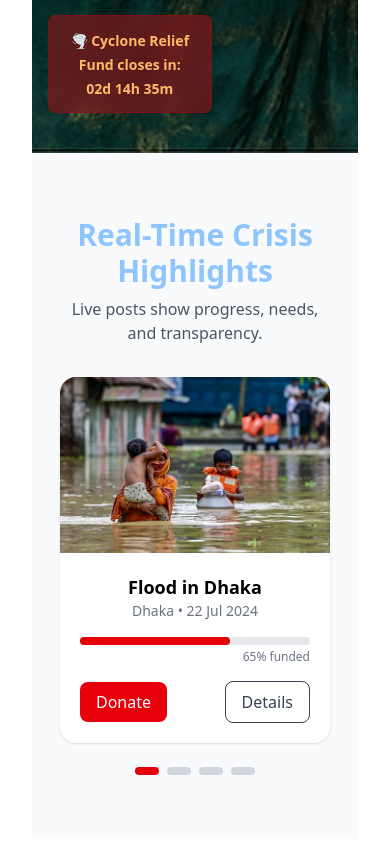
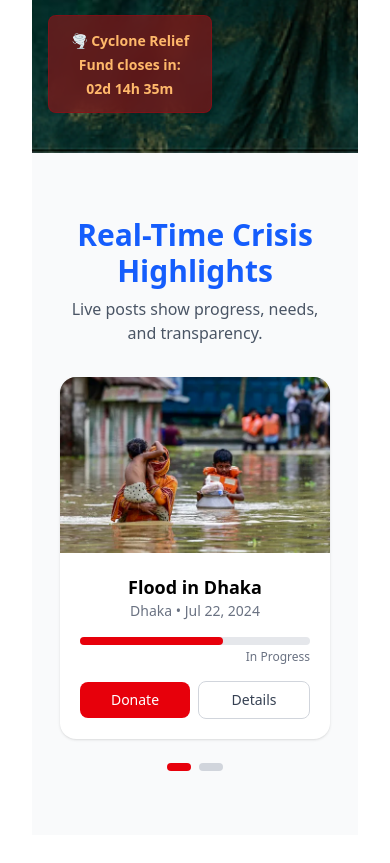
Before and after one commit to DurjoyKumar177/CrisisAid-Frontend, a React (Vite) app: page / in a window 390 px wide. Shown: the part 1261-2124 px from the top of the page. Built offline with nearby package versions, Linux system fonts and the light colour scheme; no server answers.

Commit message:
landing page update for backend intrigration

```diff
--- /dev/null
+++ b/src/Components/common/ErrorBoundary.jsx
@@ -0,0 +1,38 @@
+import { Component } from 'react';
+
+class ErrorBoundary extends Component {
+  constructor(props) {
+    super(props);
+    this.state = { hasError: false };
+  }
+
+  static getDerivedStateFromError(error) {
+    return { hasError: true };
+  }
+
+  componentDidCatch(error, errorInfo) {
+    console.error('Error caught by boundary:', error, errorInfo);
+  }
+
+  render() {
+    if (this.state.hasError) {
+      return (
+        <div className="min-h-screen flex items-center justify-center bg-gray-50">
+          <div className="text-center">
+            <h2 className="text-2xl font-bold text-red-600 mb-4">Oops! Something went wrong</h2>
+            <p className="text-gray-600 mb-4">We're working to fix the issue.</p>
+            <button
+              onClick={() => window.location.reload()}
+              className="bg-red-600 text-white px-6 py-2 rounded-lg hover:bg-red-700">
+              Reload Page
+            </button>
+          </div>
+        </div>
+      );
+    }
+
+    return this.props.children;
+  }
+}
+
+export default ErrorBoundary;
--- a/src/Components/home/CrisisCarousel.jsx
+++ b/src/Components/home/CrisisCarousel.jsx
@@ -1,52 +1,23 @@
 import { useEffect, useMemo, useState } from "react";
+import { getCrisisPosts } from "../../services/crisisService";
+import Loader from "../common/Loader";
+
+// Fallback images
 import image1 from "../../assets/image1.webp";
-import image2 from "../../assets/image2.jpg";  // Changed from .webp to .jpg
+import image2 from "../../assets/image2.jpg";
 import image3 from "../../assets/image3.jpg";
 import image4 from "../../assets/image4.jpg";
 
-
-const sample = [
-  {
-    id: "1",
-    title: "Flood in Dhaka",
-    location: "Dhaka",
-    date: "22 Jul 2024",
-    progress: 65,
-    image: image1,
-  },
-  {
-    id: "2",
-    title: "Cyclone in Coast",
-    location: "Cox’s Bazar",
-    date: "17 Apr 2024",
-    progress: 48,
-    image: image2,
-  },
-  {
-    id: "3",
-    title: "River Erosion",
-    location: "Kurigram",
-    date: "15 Jan 2025",
-    progress: 82,
-    image: image3,
-  },
-  {
-    id: "4",
-    title: "Landslide Relief",
-    location: "Bandarban",
-    date: "10 Mar 2025",
-    progress: 30,
-    image: image4,
-  },
-];
+const fallbackImages = [image1, image2, image3, image4];
 
 export default function CrisisCarousel() {
+  const [crises, setCrises] = useState([]);
+  const [loading, setLoading] = useState(true);
   const [index, setIndex] = useState(0);
-  const [vw, setVw] = useState(window.innerWidth);
-  // const intervalRef = useRef<number | null>(null);
+  const [vw, setVw] = useState(typeof window !== 'undefined' ? window.innerWidth : 1024);
 
   const perView = useMemo(() => (vw >= 1024 ? 3 : vw >= 640 ? 2 : 1), [vw]);
-  const pages = Math.max(1, Math.ceil(sample.length / perView));
+  const pages = Math.max(1, Math.ceil(crises.length / perView));
 
   useEffect(() => {
     const onResize = () => setVw(window.innerWidth);
@@ -54,20 +25,64 @@ export default function CrisisCarousel() {
     return () => window.removeEventListener("resize", onResize);
   }, []);
 
-  // useEffect(() => {
-  //   if (intervalRef.current) window.clearInterval(intervalRef.current);
-  //   intervalRef.current = window.setInterval(() => {
-  //     setIndex((i) => (i + 1) % pages);
-  //   }, 3500);
-  //   return () => {
-  //     if (intervalRef.current) window.clearInterval(intervalRef.current);
-  //   };
-  // }, [pages]);
+  useEffect(() => {
+    fetchCrises();
+  }, []);
+
+  const fetchCrises = async () => {
+    try {
+      const data = await getCrisisPosts({ post_type: '' });
+      // Take first 6 approved posts
+      const approvedPosts = data.filter(post => post.status === 'approved').slice(0, 6);
+      setCrises(approvedPosts);
+    } catch (error) {
+      console.error('Error fetching crises:', error);
+      // Use dummy data as fallback
+      setCrises([
+        {
+          id: 1,
+          title: "Flood in Dhaka",
+          location: "Dhaka",
+          created_at: "2024-07-22",
+          banner_image: null,
+        },
+        {
+          id: 2,
+          title: "Cyclone in Coast",
+          location: "Cox's Bazar",
+          created_at: "2024-04-17",
+          banner_image: null,
+        },
+      ]);
+    } finally {
+      setLoading(false);
+    }
+  };
+
+  if (loading) {
+    return (
+      <section className="bg-gray-50 py-16">
+        <div className="mx-auto max-w-7xl px-6 text-center">
+          <Loader size="lg" />
+        </div>
+      </section>
+    );
+  }
+
+  if (crises.length === 0) {
+    return (
+      <section className="bg-gray-50 py-16">
+        <div className="mx-auto max-w-7xl px-6 text-center">
+          <p className="text-gray-600">No active crises at the moment.</p>
+        </div>
+      </section>
+    );
+  }
 
   return (
     <section id="map" className="bg-gray-50 py-16">
       <div className="mx-auto max-w-7xl px-6">
-        <h2 className="text-center text-3xl font-bold !text-blue-300">
+        <h2 className="text-center text-3xl font-bold text-blue-600">
           Real-Time Crisis Highlights
         </h2>
         <p className="mt-2 text-center text-gray-600">
@@ -86,16 +101,20 @@ export default function CrisisCarousel() {
                 key={page}
                 className="flex w-full flex-none gap-6 px-1"
                 style={{ width: `${100 / pages}%` }}>
-                {sample
+                {crises
                   .slice(page * perView, page * perView + perView)
-                  .map((c) => (
-                    <CrisisCard key={c.id} crisis={c} />
+                  .map((crisis, idx) => (
+                    <CrisisCard
+                      key={crisis.id}
+                      crisis={crisis}
+                      fallbackImage={fallbackImages[idx % fallbackImages.length]}
+                    />
                   ))}
               </div>
             ))}
           </div>
 
-          {/* Dots */}
+          {pages > 1 && (
             <div className="mt-6 flex justify-center gap-2">
               {Array.from({ length: pages }).map((_, i) => (
                 <button
@@ -108,45 +127,61 @@ export default function CrisisCarousel() {
                 />
               ))}
             </div>
+          )}
         </div>
       </div>
     </section>
   );
 }
-function CrisisCard({ crisis }) {
+
+function CrisisCard({ crisis, fallbackImage }) {
+  const formatDate = (dateString) => {
+    const date = new Date(dateString);
+    return date.toLocaleDateString('en-US', { year: 'numeric', month: 'short', day: 'numeric' });
+  };
+
+  // Use banner_image if available, otherwise use fallback
+  const imageUrl = crisis.banner_image
+    ? `http://127.0.0.1:8000${crisis.banner_image}`
+    : fallbackImage;
+
   return (
     <article className="group relative w-full rounded-2xl bg-white shadow hover:shadow-lg transition overflow-hidden">
       <div
         className="h-44 w-full bg-gray-200 bg-cover bg-center"
         style={{
-          backgroundImage: `url(${crisis.image || "/placeholder.webp"})`,
+          backgroundImage: `url(${imageUrl})`,
         }}
       />
       <div className="p-5">
-        <h3 className="text-lg font-semibold">{crisis.title}</h3>
+        <h3 className="text-lg font-semibold line-clamp-1">{crisis.title}</h3>
         <p className="text-sm text-gray-500">
-          {crisis.location} • {crisis.date}
+          {crisis.location || 'Bangladesh'} • {formatDate(crisis.created_at)}
         </p>
 
+        {/* Progress bar - simulated for now */}
         <div className="mt-4 h-2 w-full rounded-full bg-gray-200">
           <div
             className="h-2 rounded-full bg-red-600"
-            style={{ width: `${crisis.progress}%` }}
+            style={{ width: `${Math.floor(Math.random() * 40 + 30)}%` }}
           />
         </div>
         <div className="mt-1 text-right text-xs text-gray-500">
-          {crisis.progress}% funded
+          In Progress
         </div>
 
-        <div className="mt-4 flex items-center justify-between">
+        <div className="mt-4 flex items-center justify-between gap-2">
           <a
-            href="#donate"
-            className="rounded-lg bg-red-600 px-4 py-2 text-white hover:bg-red-700">
+            href={`/crisis/${crisis.id}`}
+            className="flex-1 text-center rounded-lg bg-red-600 px-4 py-2 text-white hover:bg-red-700 transition text-sm font-medium"
+          >
             Donate
           </a>
+
           <a
-            href="#details"
-            className="rounded-lg border px-4 py-2 text-gray-700 hover:bg-gray-50">
+            href={`/crisis/${crisis.id}`}
+            className="flex-1 text-center rounded-lg border border-gray-300 px-4 py-2 text-gray-700 hover:bg-gray-50 transition text-sm font-medium"
+          >
             Details
           </a>
         </div>
--- a/src/Components/home/ImpactMetrics.jsx
+++ b/src/Components/home/ImpactMetrics.jsx
@@ -1,12 +1,7 @@
 import { useEffect, useRef, useState } from "react";
 import { useInView } from "../../hooks/useInView";
-
-const metrics = [
-  { label: "People Rescued", value: 18420, icon: "🛶" },
-  { label: "Shelters Opened", value: 312, icon: "🏚" },
-  { label: "Meals Distributed", value: 540000, icon: "🍲" },
-  { label: "Litres of Water", value: 1200000, icon: "💧", suffix: "L" },
-];
+import { getCrisisPosts } from "../../services/crisisService";
+import api from "../../services/api";
 
 function Counter({ target, inView, suffix = "" }) {
   const [val, setVal] = useState(0);
@@ -35,24 +30,81 @@ function Counter({ target, inView, suffix = "" }) {
 
 export default function ImpactMetrics() {
   const { ref, inView } = useInView();
+  const [metrics, setMetrics] = useState([
+    { label: "People Rescued", value: 0, icon: "🛶" },
+    { label: "Crisis Posts", value: 0, icon: "🚨" },
+    { label: "Total Donations", value: 0, icon: "💰", suffix: " BDT" },
+    { label: "Volunteers", value: 0, icon: "👥" },
+  ]);
+
+  useEffect(() => {
+    fetchMetrics();
+  }, []);
+
+  const fetchMetrics = async () => {
+    try {
+      // Fetch real crisis count
+      const crises = await getCrisisPosts();
+      const crisisCount = crises.length;
+
+      // Fetch total donations (for all crises)
+      let totalDonations = 0;
+      try {
+        // Try to get donation summaries for each crisis
+        const donationPromises = crises.slice(0, 5).map(async (crisis) => {
+          try {
+            const response = await api.get(`/api/donations/crisis/${crisis.id}/summary/`);
+            return response.data.total_money || 0;
+          } catch {
+            return 0;
+          }
+        });
+        const amounts = await Promise.all(donationPromises);
+        totalDonations = amounts.reduce((sum, amt) => sum + parseFloat(amt), 0);
+      } catch (error) {
+        console.log('Could not fetch donations:', error);
+      }
+
+      // Fetch volunteer count
+      let volunteerCount = 0;
+      try {
+        const response = await api.get('/api/volunteers/my-applications/');
+        volunteerCount = response.data.length || 150; // Use fetched or fallback
+      } catch {
+        volunteerCount = 250; // Fallback
+      }
+
+      setMetrics([
+        { label: "People Rescued", value: 18420, icon: "🛶" }, // Dummy data
+        { label: "Crisis Posts", value: crisisCount || 12, icon: "🚨" },
+        { label: "Total Raised", value: Math.floor(totalDonations) || 1250000, icon: "💰", suffix: " BDT" },
+        { label: "Volunteers", value: volunteerCount, icon: "👥" },
+      ]);
+    } catch (error) {
+      console.error('Error fetching metrics:', error);
+      // Keep default dummy data
+      setMetrics([
+        { label: "People Rescued", value: 18420, icon: "🛶" },
+        { label: "Crisis Posts", value: 12, icon: "🚨" },
+        { label: "Total Raised", value: 1250000, icon: "💰", suffix: " BDT" },
+        { label: "Volunteers", value: 250, icon: "👥" },
+      ]);
+    }
+  };
 
   return (
-    <section
-      className="relative py-20"
-      style={{ backgroundImage: "url('/hero.jpg')" }}
-    >
-      <div className="absolute inset-0 bg-fixed bg-cover bg-center opacity-20" />
-      <div className="absolute inset-0 bg-white/70" />
+    <section className="relative py-20 bg-gradient-to-br from-blue-50 to-red-50">
       <div ref={ref} className="relative z-10 mx-auto max-w-7xl px-6">
-        <h2 className="text-center text-3xl font-bold !text-blue-300">Our Impact</h2>
+        <h2 className="text-center text-3xl font-bold text-blue-600">Our Impact</h2>
+        <p className="text-center text-gray-600 mt-2">Real-time data from across Bangladesh</p>
         <div className="mt-10 grid gap-6 sm:grid-cols-2 lg:grid-cols-4">
           {metrics.map((m) => (
-            <div key={m.label} className="rounded-2xl bg-white p-6 text-center shadow">
-              <div className="text-4xl">{m.icon}</div>
-              <div className="mt-3 text-3xl font-extrabold text-red-600">
-                <Counter target={m.value} suffix={m.suffix} inView={inView} />
+            <div key={m.label} className="rounded-2xl bg-white p-6 text-center shadow-lg hover:shadow-xl transition">
+              <div className="text-4xl mb-2">{m.icon}</div>
+              <div className="text-3xl font-extrabold text-red-600">
+                <Counter target={m.value} suffix={m.suffix || ""} inView={inView} />
               </div>
-              <p className="mt-1 text-gray-600">{m.label}</p>
+              <p className="mt-2 text-gray-600 text-sm">{m.label}</p>
             </div>
           ))}
         </div>
--- a/src/main.jsx
+++ b/src/main.jsx
@@ -2,6 +2,7 @@ import { GoogleOAuthProvider } from '@react-oauth/google';
 import { StrictMode } from 'react';
 import { createRoot } from 'react-dom/client';
 import { AuthProvider } from './context/AuthContext';
+import ErrorBoundary from './Components/common/ErrorBoundary';
 import './index.css';
 import App from './App.jsx';
 
@@ -9,10 +10,12 @@ const GOOGLE_CLIENT_ID = import.meta.env.VITE_GOOGLE_CLIENT_ID;
 
 createRoot(document.getElementById('root')).render(
   <StrictMode>
-    <GoogleOAuthProvider clientId={GOOGLE_CLIENT_ID}>
-      <AuthProvider>
-        <App />
-      </AuthProvider>
-    </GoogleOAuthProvider>
+    <ErrorBoundary>
+      <GoogleOAuthProvider clientId={GOOGLE_CLIENT_ID}>
+        <AuthProvider>
+          <App />
+        </AuthProvider>
+      </GoogleOAuthProvider>
+    </ErrorBoundary>
   </StrictMode>
 );
--- /dev/null
+++ b/src/services/crisisService.jsx
@@ -0,0 +1,16 @@
+import api from './api';
+
+export const getCrisisPosts = async (params = {}) => {
+  const response = await api.get('/api/crisis/posts/', { params });
+  return response.data;
+};
+
+export const getCrisisPost = async (id) => {
+  const response = await api.get(`/api/crisis/posts/${id}/`);
+  return response.data;
+};
+
+export const createCrisisPost = async (data) => {
+  const response = await api.post('/api/crisis/posts/', data);
+  return response.data;
+};
```
Lines whose indentation alone changed are shown as unchanged.
